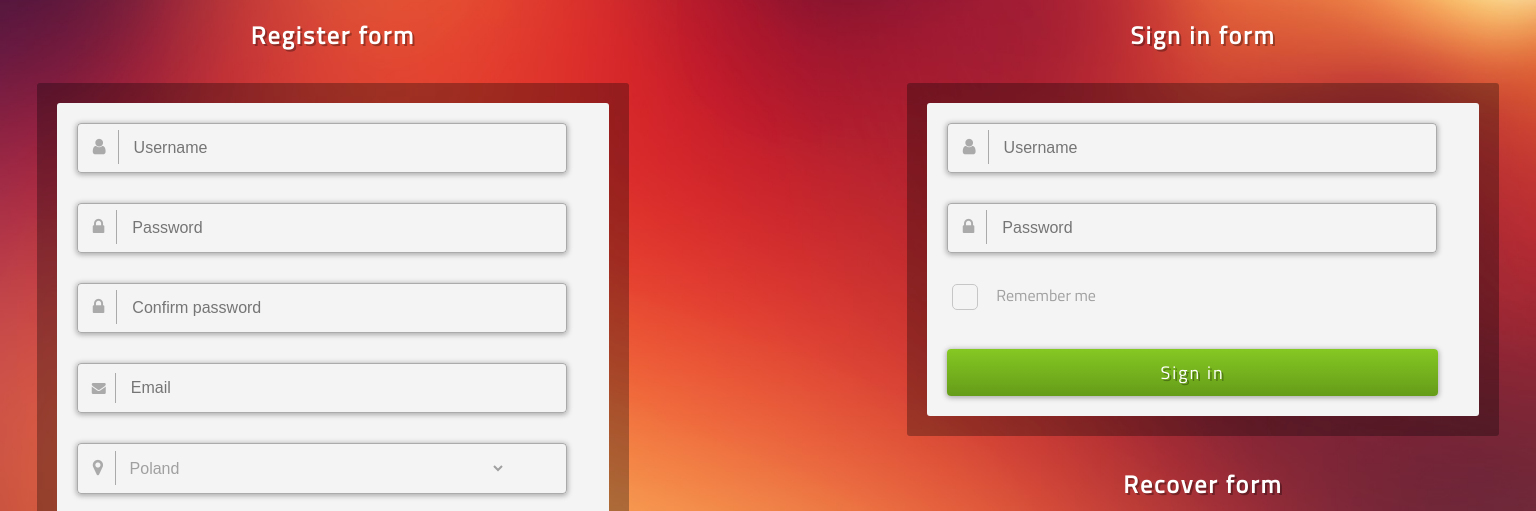
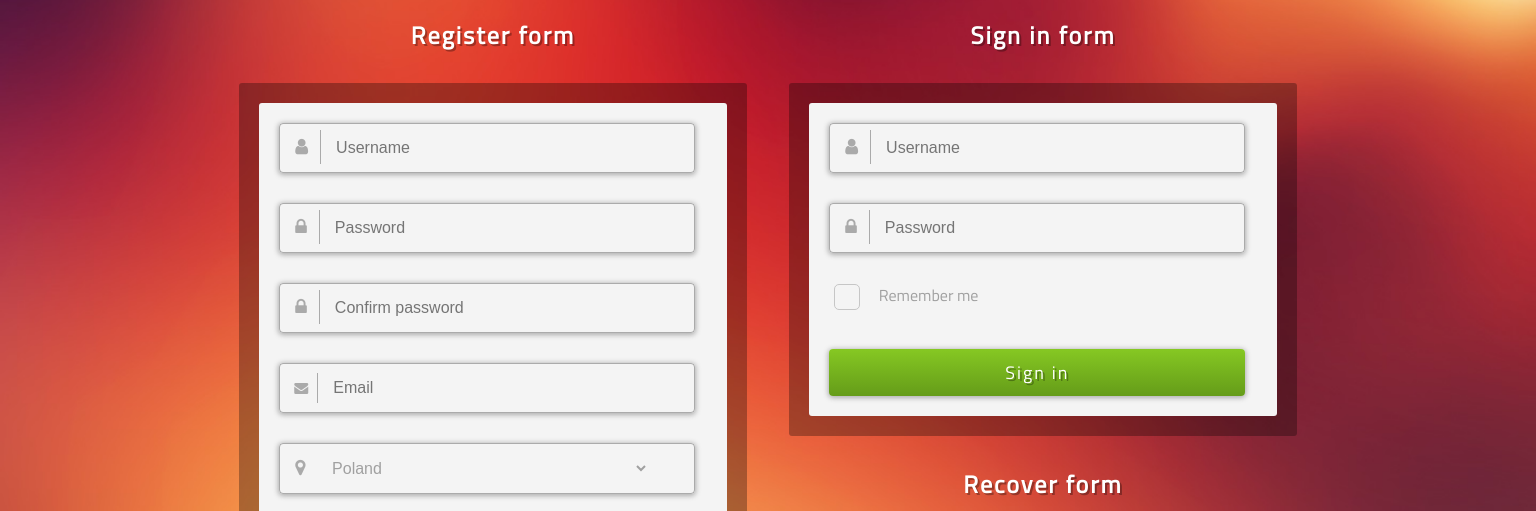
Before and after one commit to deidrah/WeeklyWebDevChallenge, a plain HTML site: page 1/index.html in a window 1536 px wide. Shown: the part 211-722 px from the top of the page. Drawn offline with Linux system fonts and the light colour scheme.

Commit message:
small fix

```diff
--- a/1/css/styles.css
+++ b/1/css/styles.css
@@ -11,6 +11,8 @@ header .container {
 
 .container {
 	overflow: hidden;
+	height: auto;
+	margin: 0 auto;
 }
 
 #column1,
@@ -315,7 +317,12 @@ input[type=checkbox] {
 
 
 @media (min-width: 1300px) {
+
+	.container {
+		width: 1100px;
+	}
+
 	#column1, #column2 {
-		width: 650px;
+		width: 550px;
 	}
 }
--- a/1/styles.css
+++ /dev/null
@@ -1,20 +0,0 @@
-body {
-	background-image: url("../img/background.jpg");
-	background-repeat: repeat-x;
-}
-
-div {
-	border: 1px solid black;
-}
-
-header {
-	height: 100px;
-}
-
-.column {
-	width: 50%;
-}
-
-.form h1 {
-	text-align: center;
-}
```
